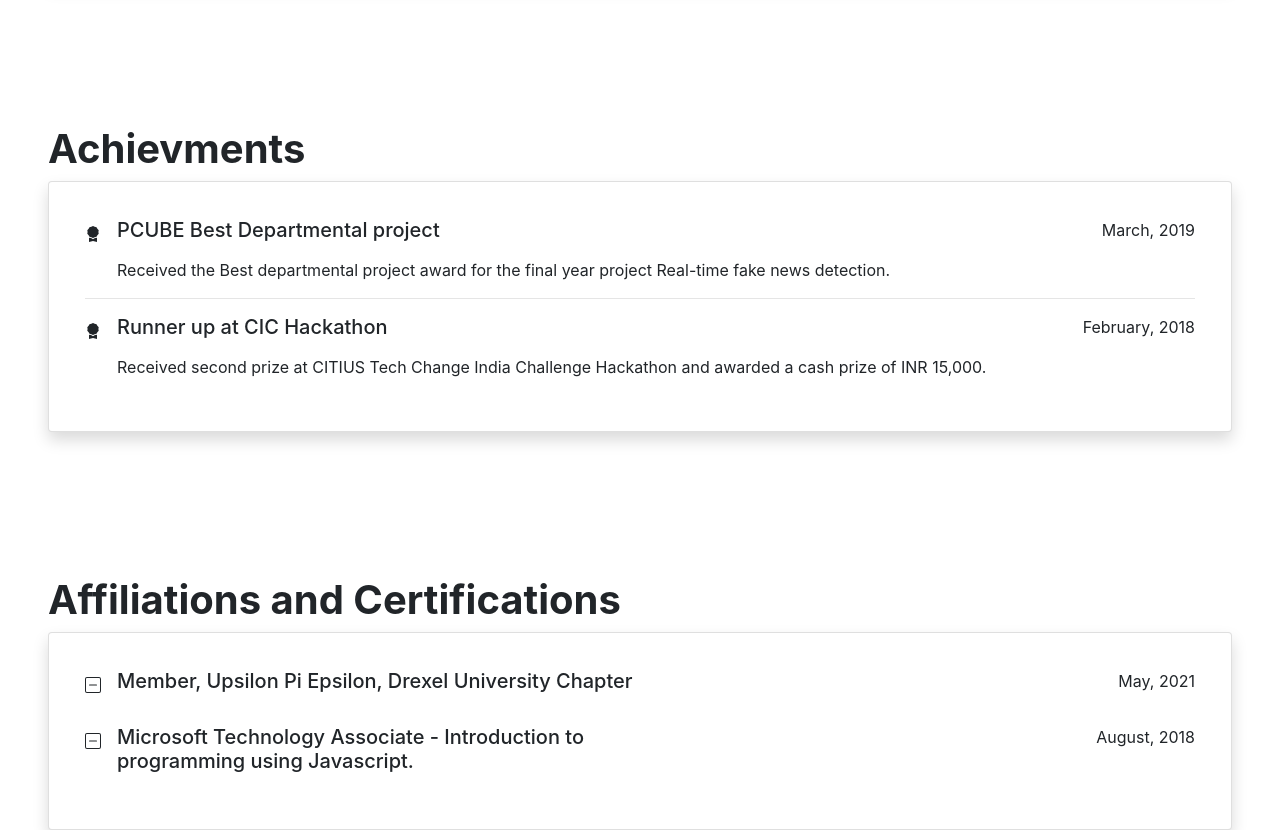
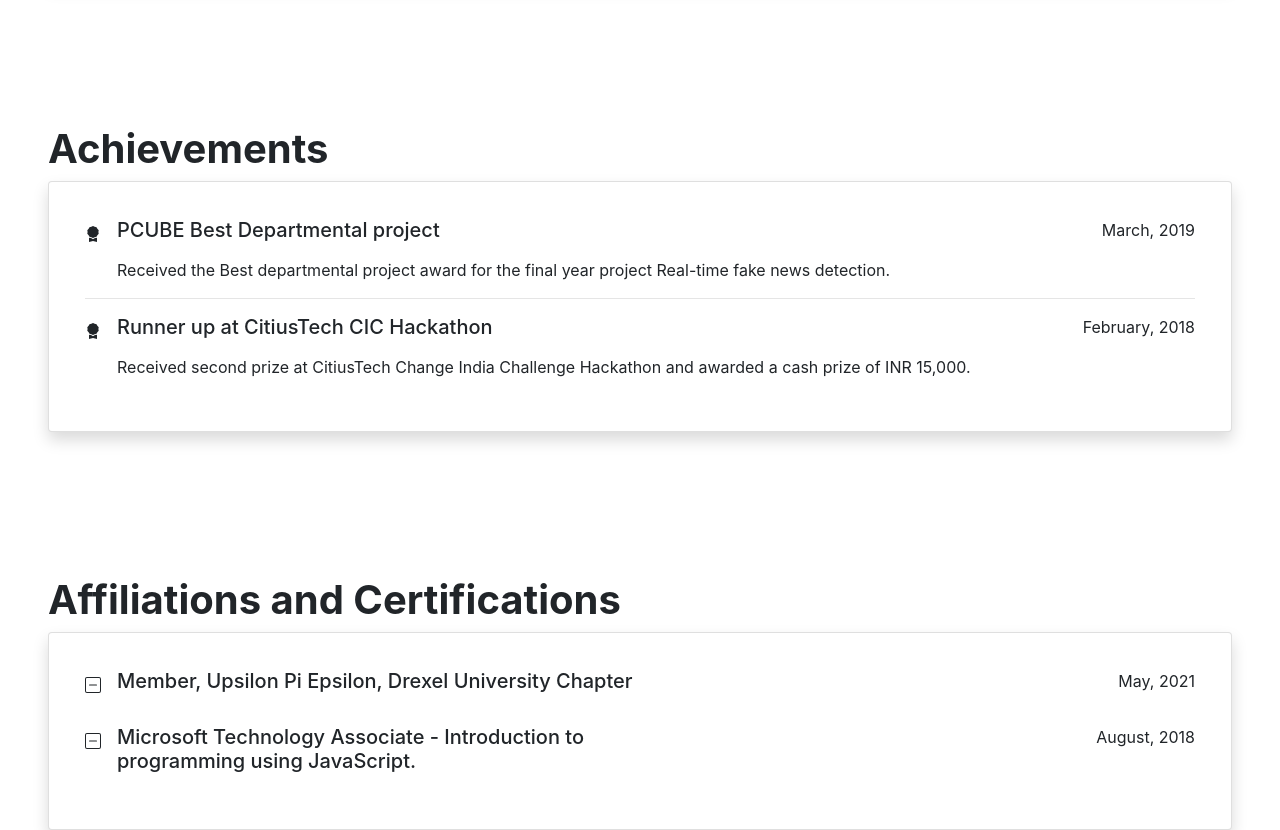
Before and after one commit to Mohilpalav/portfolio, a Vue app: page / in a window 1280 px wide. Shown: the part 5620-6450 px from the top of the page. Built offline with nearby package versions, Linux system fonts and the light colour scheme.

Commit message:
Update Achievements and Activities

```diff
--- a/src/App.vue
+++ b/src/App.vue
@@ -6,7 +6,7 @@
     <Experience />
     <Projects />
     <Skills />
-    <Achievments />
+    <Achievements />
     <Activities />
     <Footer />
   </div>
@@ -19,7 +19,7 @@ import Education from './components/Education.vue'
 import Experience from './components/Experience.vue'
 import Projects from './components/Projects.vue'
 import Skills from './components/Skills.vue'
-import Achievments from './components/Achievments.vue'
+import Achievements from './components/Achievements.vue'
 import Activities from './components/Activities.vue'
 import Footer from './components/Footer.vue'
 
@@ -32,7 +32,7 @@ export default {
     Experience,
     Projects,
     Skills,
-    Achievments,
+    Achievements,
     Activities,
     Footer
   }
--- a/src/components/Achievments.vue
+++ b/src/components/Achievements.vue
@@ -1,8 +1,8 @@
 
 <template>
 
-    <div class="Achievments p-5">
-        <h1><b> Achievments </b></h1>
+    <div class="Achievements p-5">
+        <h1><b> Achievements </b></h1>
         <b-card v-onscroll class="shadow p-3 mb-5 bg-white rounded">
         <b-card-text>
             <ul class="list-unstyled">
@@ -33,14 +33,14 @@
                 </template>
                 <div class="row">
                     <div class="col-sm">
-                        <h5 class="mt-0 mb-1">Runner up at CIC Hackathon</h5>
+                        <h5 class="mt-0 mb-1">Runner up at CitiusTech CIC Hackathon</h5>
                     </div>
                     <div class="col-sm">
                     <p class="text-right">February, 2018</p>
                     </div>
                 </div>
                 <p class="mb-0">
-                    Received second prize at CITIUS Tech Change India Challenge Hackathon and awarded a cash prize of INR 15,000.
+                    Received second prize at CitiusTech Change India Challenge Hackathon and awarded a cash prize of INR 15,000.
                 </p>
 
 
@@ -60,7 +60,7 @@
 </script>
 
 <style lang="scss" scoped>
-.Achievments{
+.Achievements{
     overflow-x: hidden;
 }
 .scroll {
--- a/src/components/Activities.vue
+++ b/src/components/Activities.vue
@@ -28,7 +28,7 @@
                 </template>
                 <div class="row">
                     <div class="col-sm">
-                       <h5 class="mt-0 mb-1">Microsoft Technology Associate - Introduction to programming using Javascript.</h5>
+                       <h5 class="mt-0 mb-1">Microsoft Technology Associate - Introduction to programming using JavaScript.</h5>
                     </div>
                     <div class="col-sm">
                     <p class="text-right">August, 2018</p>
```
